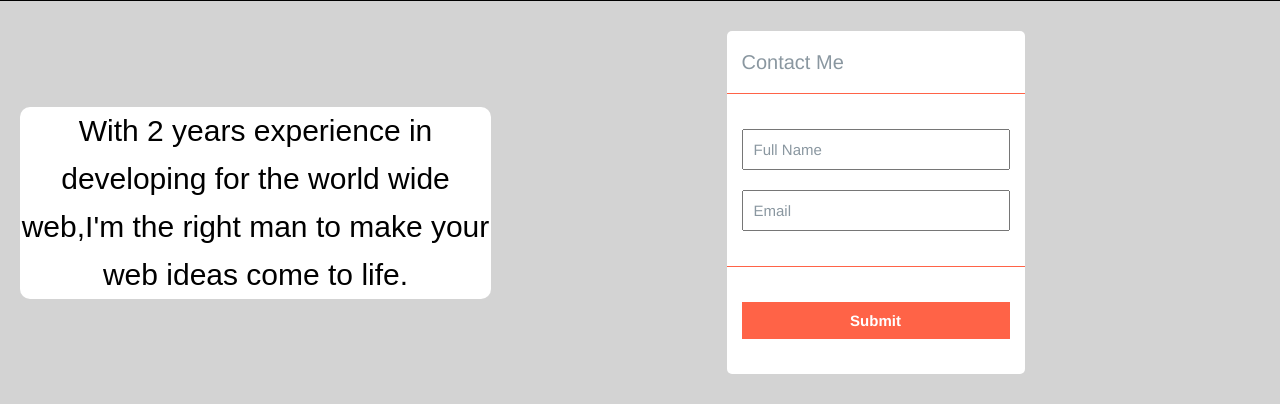
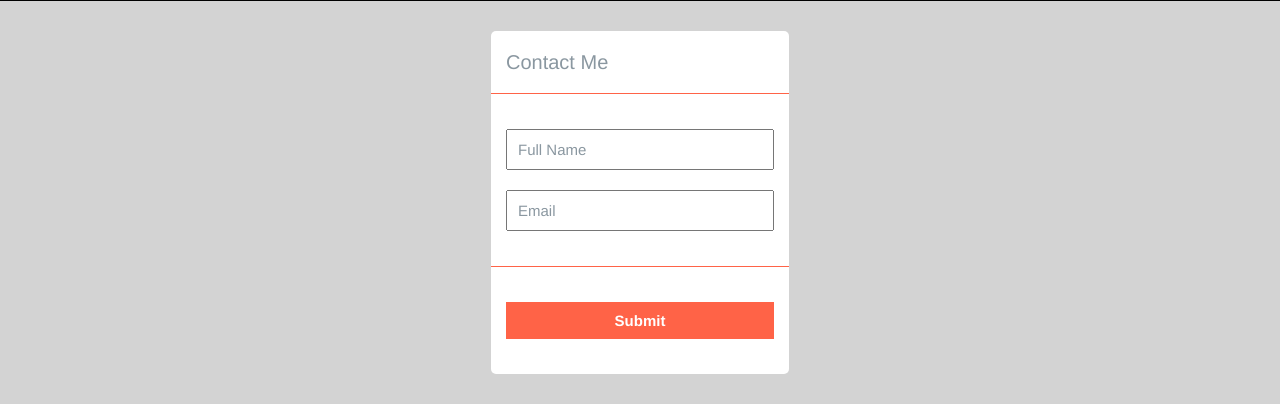
Before and after one commit to fizy500/showcase, a plain HTML site: page index.html in a window 1280 px wide. Shown: the part 802-1206 px from the top of the page. Drawn offline with nearby package versions, Linux system fonts and the light colour scheme.

Commit message:
Update index.html

```diff
--- a/index.html
+++ b/index.html
@@ -16,11 +16,6 @@
         <p>I make your imaginations come to life and even more.</p>
     </header>
     <section class="section-1">
-
-        <p class="flex1">
-                With 2 years experience in developing for the world wide web,I'm the right man to make your web ideas come to life.
-
-        </p>
         <div class="main-content flex2">
                 <div class="login-container">Contact Me</div>
                     <form action="index.html" method="post">
```
